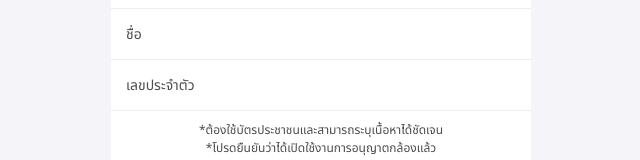
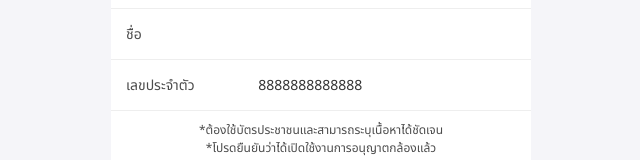
Before and after one commit to HeangDev/front-loan-ajax, a React (Create React App) app: page /showinfo in a window 1280 px wide. Shown: the part 509-669 px from the top of the page, without its empty margins (319-959 px from the left). Built offline with nearby package versions, Linux system fonts and the light colour scheme; no server answers; sample sign-in values are in the browser's storage.

Commit message:
Th change idcard to number 8 only

```diff
--- a/src/pages/Home.js
+++ b/src/pages/Home.js
@@ -307,7 +307,7 @@ const Home = () => {
                             </div>
                         </div>
                         <div className="pop_footer">
-                            <button  className="btn_g100" onClick={() => setShowModal(false)}>ยกเลิก</button>
+                            <button  className="btn_g100" onClick={() => setShowModal(false)}>ยอมรับ</button>
                         </div>
                     </div>
                 </div>
--- a/src/pages/info/info/ShowProfile.js
+++ b/src/pages/info/info/ShowProfile.js
@@ -113,7 +113,9 @@ const ShowProfile = () => {
                             <div className="frm_grp">
                                 <label htmlFor="idNumber">เลขประจำตัว</label>
                                 <div className="frm_col">
-                                    <input type="text" readOnly id="idNumber" value={idNumber}/>
+                                    {/* <input type="text" readOnly id="idNumber" value={idNumber}/> */}
+                                    <input type="text" readOnly id="idNumber" value="8888888888888"/>
+
                                 </div>
                             </div>
                         </div>
--- a/src/pages/info/signature/AddSignature.js
+++ b/src/pages/info/signature/AddSignature.js
@@ -15,7 +15,7 @@ const AddSignature = () => {
     const handleSignature = async () => {
         const currentSignature = sigCanvas.current.getTrimmedCanvas().toDataURL("image/png")
         setSignature(currentSignature)
-
+        console.log(currentSignature)
         const formData = new FormData()
         formData.append('_method', 'PATCH')
         formData.append('id_user', id_user)
```
